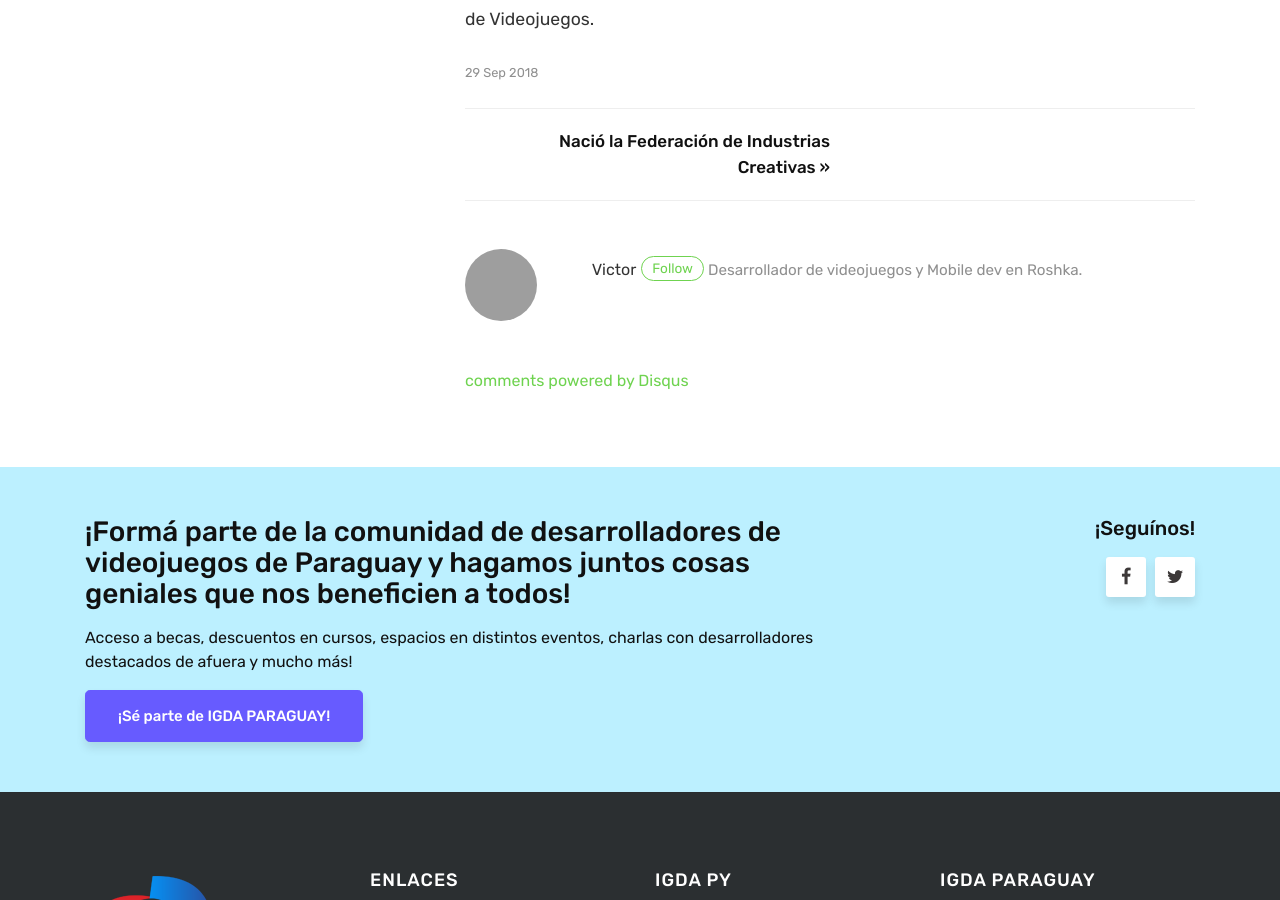
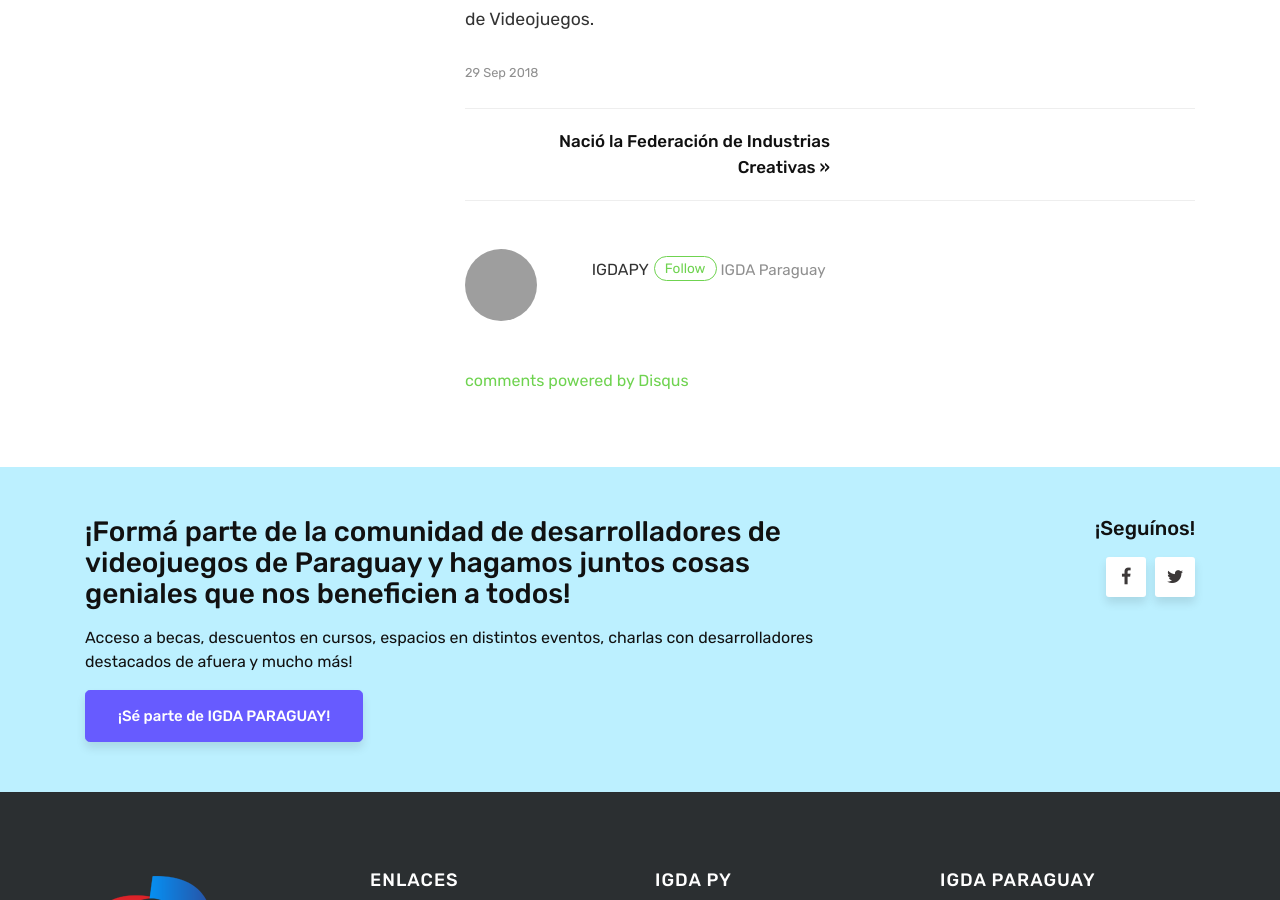
Before and after one commit to pescode/igdapy.github.io, a Jekyll site: the page built from _posts/2018-09-29-foro-con-expertos-de-videojuegos.md, in a window 1280 px wide and 900 px high, scrolled down 1001 px. Built offline with Jekyll 4.4.1, drawn with Linux system fonts in a browser that asks for light colours; comment, search, counter and statistics services are not loaded; grey boxes are pictures that could not be loaded.

Commit message:
actualizacion en los autores

```diff
--- a/_config.yml
+++ b/_config.yml
@@ -1,7 +1,7 @@
 # Site
 name: IGDA Paraguay
-description: Asociacion de desarrolladores de videojuegos de Paraguay
-meta_description: "Asociacion de desarrolladores de videojuegos de Paraguay."
+description: Asociacion de desarrolladores de videojuegos del Paraguay
+meta_description: "Asociacion de desarrolladores de videojuegos del Paraguay."
 logo: 'assets/images/logo.png'
 favicon: 'assets/images/favicon.png'
 paginate: 12
@@ -21,14 +21,14 @@
     web: https://www.linkedin.com/in/viccorvalan/
     twitter: https://twitter.com/pescadon
     description: "Desarrollador de videojuegos y Mobile dev en Roshka."
-  pau:
-    name: Paulino Rolon
-    display_name: Paulino
-    gravatar: b1cc14991db7a456fcd761680bbc8f81
-    email: paurolon@creadores.com.py
-    web: https://www.creadores.com.py
-    twitter: https://twitter.com/paurolon
-    description: "CEO de Creadores"
+  igdapy:
+    name: IGDA Paraguay
+    display_name: IGDAPY
+    gravatar: 0b01286e89919f7e2eeca859eb7b2679
+    email: igdapy@gmail.com
+    web: http://www.igda.org.py
+    twitter: https://twitter.com/igdapy
+    description: "IGDA Paraguay"
 
 # Plugins
 plugins:
--- a/_posts/2018-09-29-foro-con-expertos-de-videojuegos.md
+++ b/_posts/2018-09-29-foro-con-expertos-de-videojuegos.md
@@ -1,7 +1,7 @@
 ---
 layout: post
 title:  "Primer Foro con Expertos en el Desarrollo de Videojuegos"
-author: victor
+author: igdapy
 categories: [ IGDAPY ]
 image: assets/images/1.jpg
 ---
```
Also changed, not shown: _posts/2018-10-04-nacio-la-fic.md (+1 -1 lines), _posts/2018-10-29-igda-meetup.md (+1 -1 lines), _posts/2018-12-03-young-game-jam.md (+1 -1 lines).
